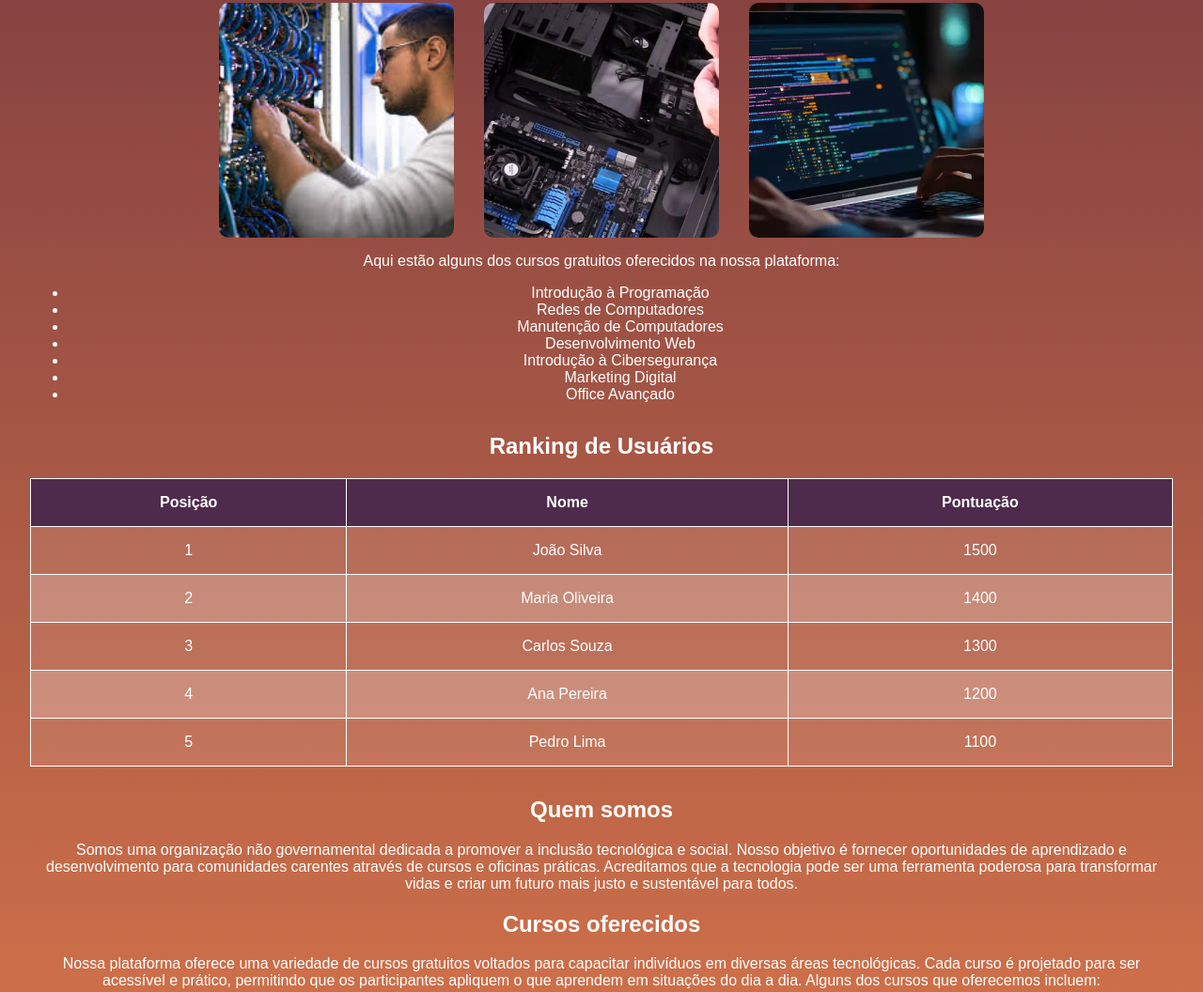
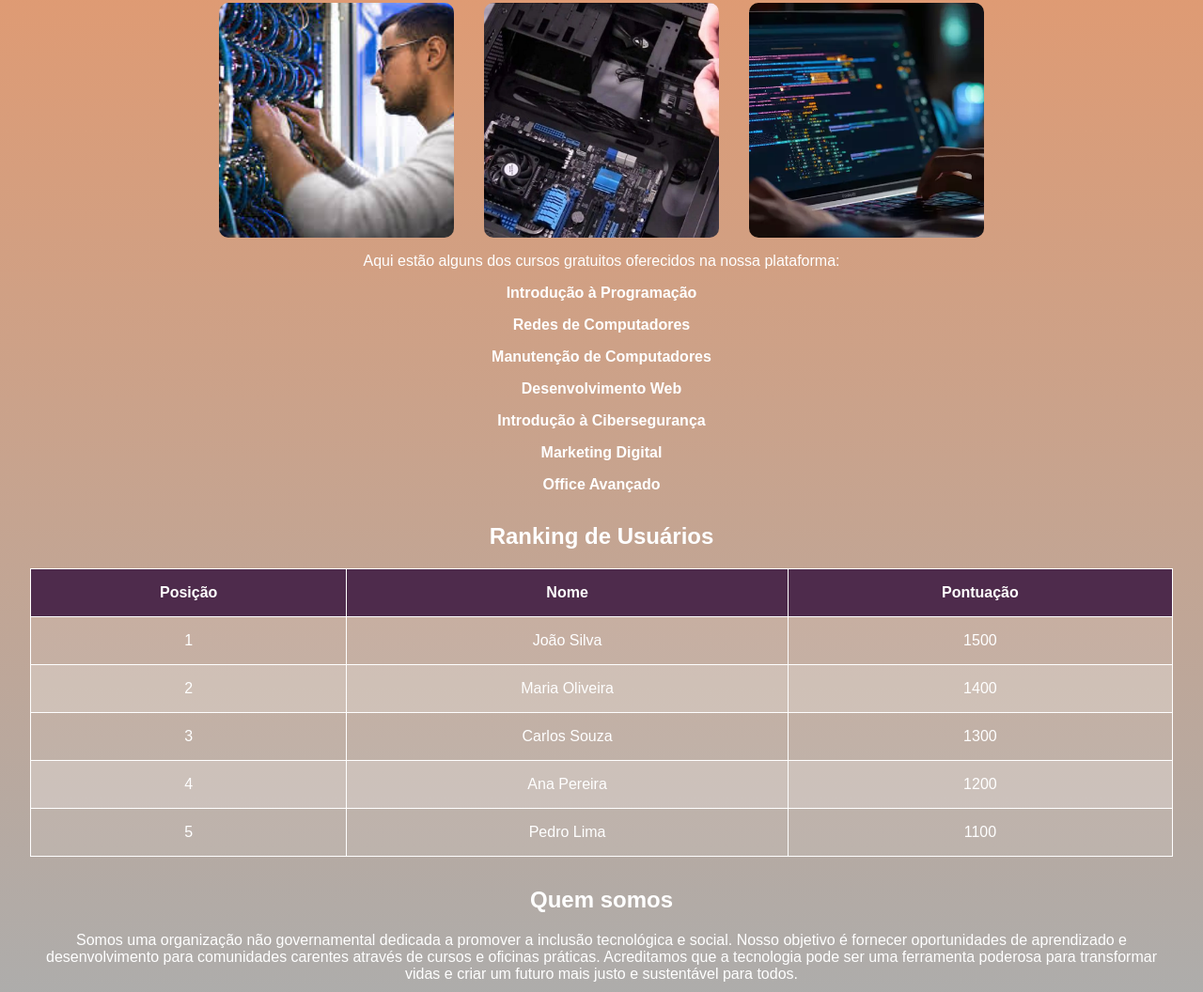
Before and after one commit to SoceryXd/Projeto-ONG, a plain HTML site: page index.html in a window 1280 px wide. Shown: the part 707-1763 px from the top of the page at 94% size. Drawn offline with Linux system fonts and the light colour scheme.

Commit message:
projeto ong part 2

```diff
--- a/css/style.css
+++ b/css/style.css
@@ -2,13 +2,13 @@ body {
     font-family: Arial, sans-serif;
     margin: 0;
     padding: 0;
-    background: linear-gradient(to bottom, #59263C, #FF8F4F);
+    background: linear-gradient(to bottom, #FF8F4F, #86BBD8 );
     color: #fff;
     text-align: center;
 }
 
 header {
-    background-color: #4E2B4C;
+    background-color: #86BBD8;
     padding: 1rem;
     display: flex;
     justify-content: space-between;
@@ -186,7 +186,6 @@ main {
 }
 
 footer {
-    background-color: #FF8F4F;
     padding: 2rem;
     text-align: center;
     color: #fff;
--- a/index.html
+++ b/index.html
@@ -40,15 +40,16 @@
                 <img src="images/programacao.WEBP" alt="Programação" class="course-img">
             </div>
             <p>Aqui estão alguns dos cursos gratuitos oferecidos na nossa plataforma:</p>
-    <ul>
-        <li>Introdução à Programação</li>
-        <li>Redes de Computadores</li>
-        <li>Manutenção de Computadores</li>
-        <li>Desenvolvimento Web</li>
-        <li>Introdução à Cibersegurança</li>
-        <li>Marketing Digital</li>
-        <li>Office Avançado</li>
-    </ul>
+    <div>
+        <p> <strong>Introdução à Programação</strong></p>
+        <p> <strong>Redes de Computadores</strong></p>
+        <p> <strong>Manutenção de Computadores</strong></p>
+        <p> <strong>Desenvolvimento Web</strong></p>
+        <p> <strong>Introdução à Cibersegurança</strong></p>
+        <p> <strong>Marketing Digital</strong></p>
+        <p><strong>Office Avançado</strong></p>
+    </div>
+
         </section>
 
         <section class="ranking">
```
